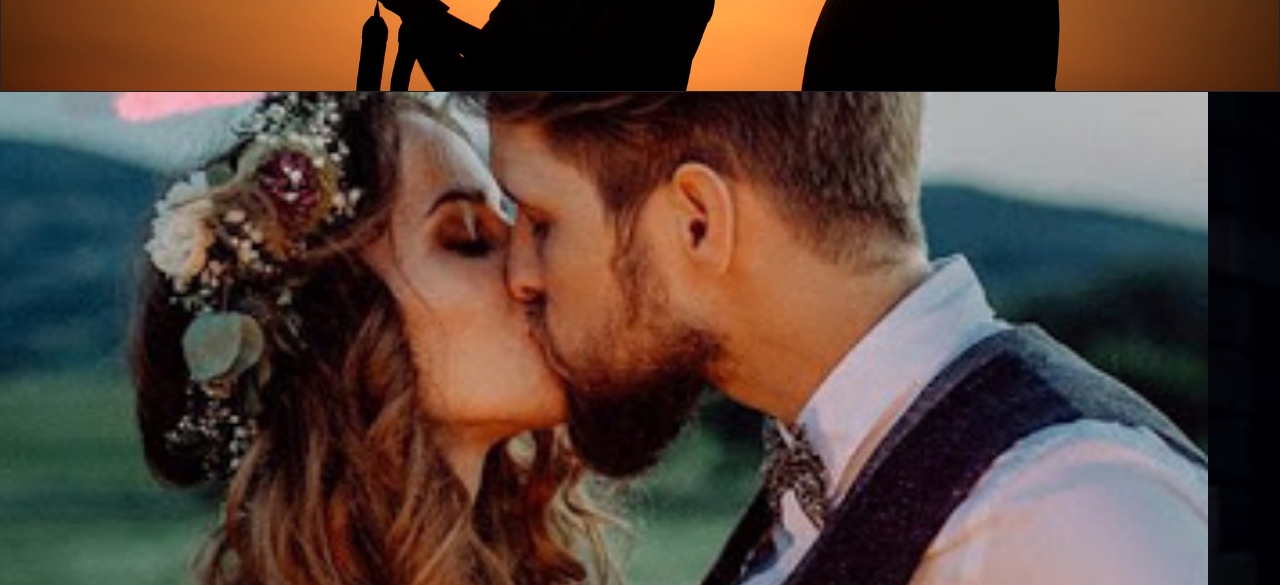
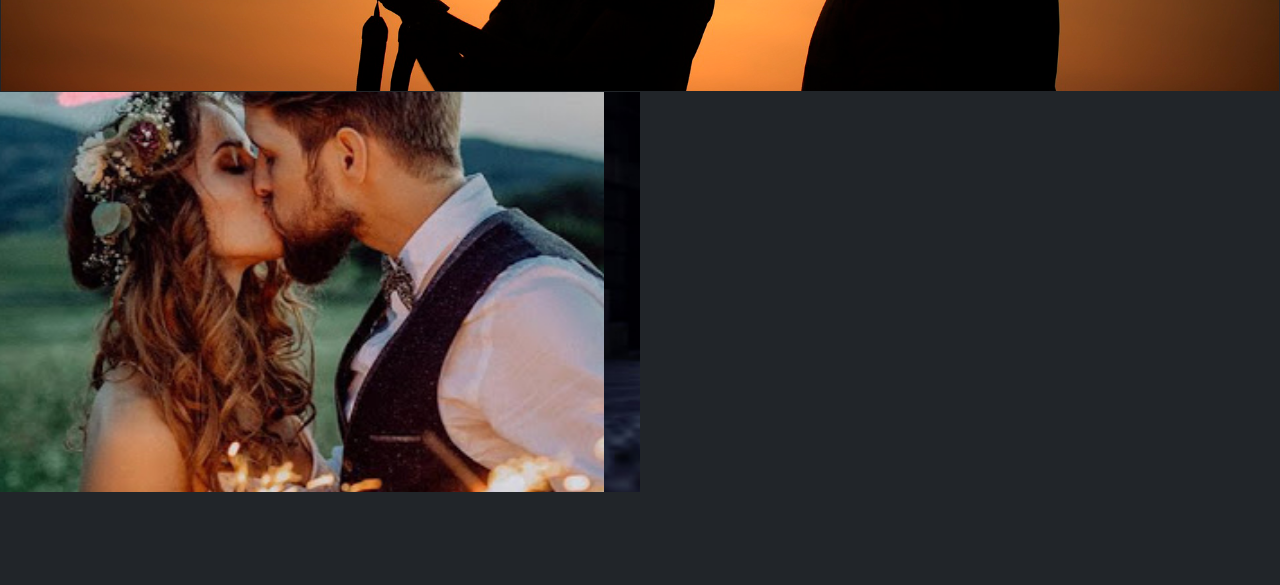
Before and after one commit to felipeb22/FotoWorld, a website: page nuestros_trabajos.html in a window 1280 px wide. Shown: the part 208-793 px from the top of the page. Drawn offline with nearby package versions, Linux system fonts and the light colour scheme.

Commit message:
correccion carrusel

```diff
--- a/nuestros_trabajos.html
+++ b/nuestros_trabajos.html
@@ -72,7 +72,7 @@
 
 
 
-        <div id="carouselExampleIndicators" class="carousel slide" data-bs-ride="carousel">
+        <div id="carouselExampleIndicators" class="carousel slide TextCenter bg-dark" data-bs-ride="carousel">
 
           <div class="carousel-indicators">
 
```
